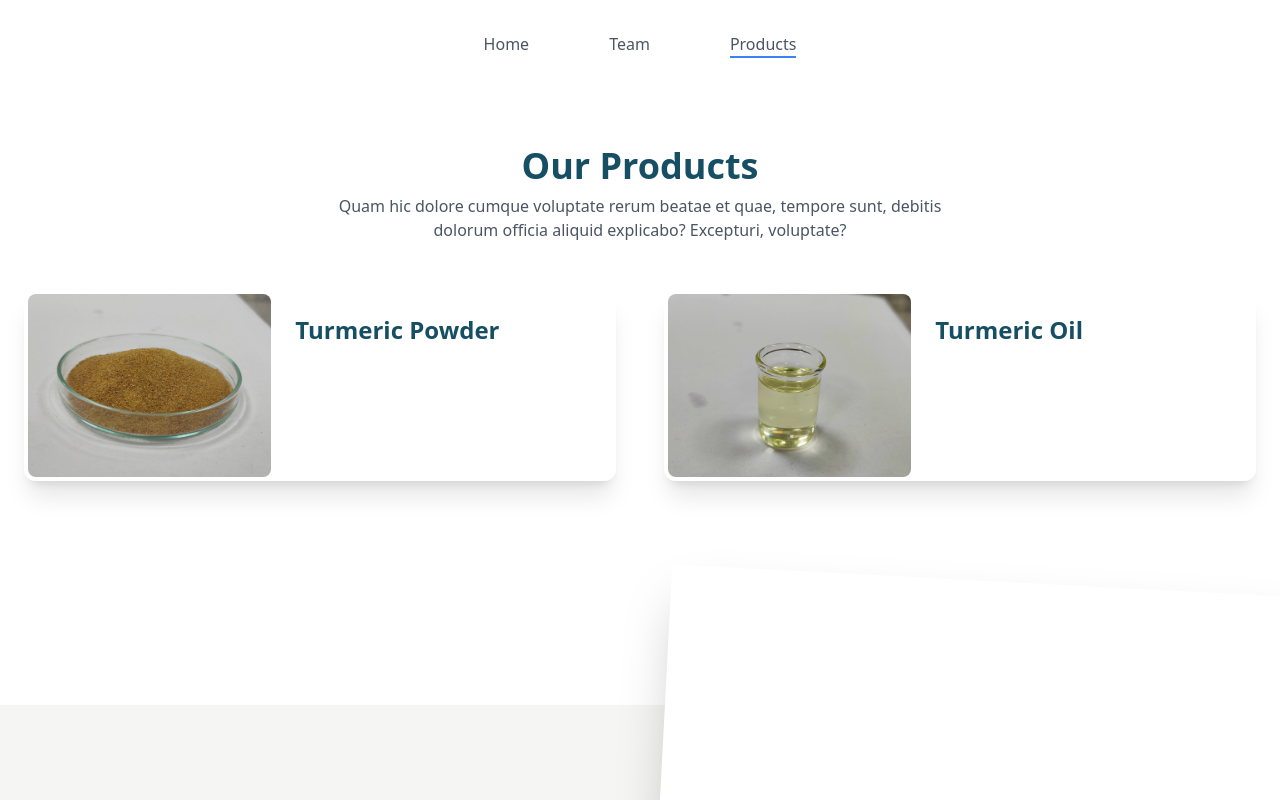
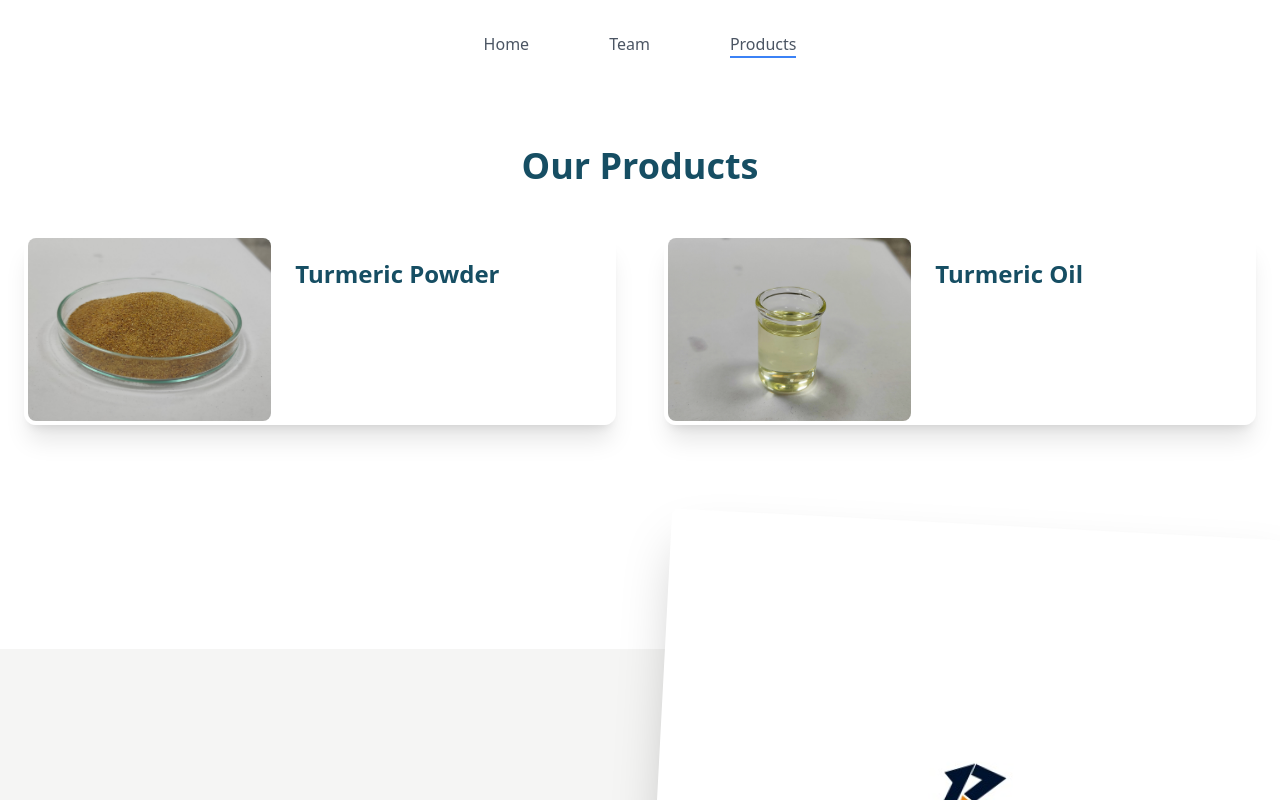
Before and after one commit to Introfect/RA-INNOVATIONS, a React (Create React App) app: page /products in a window 1280 px wide. Shown: the top 800 px of the page. Built offline with nearby package versions, Linux system fonts and the light colour scheme.

Commit message:
minor fix

```diff
--- a/src/components/Products/index.js
+++ b/src/components/Products/index.js
@@ -11,9 +11,9 @@ const Products = () => {
               Our Products
             </h2>
             <p className="lg:w-6/12 lg:mx-auto">
-              Quam hic dolore cumque voluptate rerum beatae et quae, tempore
+              {/* Quam hic dolore cumque voluptate rerum beatae et quae, tempore
               sunt, debitis dolorum officia aliquid explicabo? Excepturi,
-              voluptate?
+              voluptate? */}
             </p>
           </div>
 
--- a/src/components/Team/index.js
+++ b/src/components/Team/index.js
@@ -9,8 +9,8 @@ const Teams = () => {
             Our Team
           </h2>
           <p className="lg:w-6/12 lg:mx-auto">
-            Quam hic dolore cumque voluptate rerum beatae et quae, tempore sunt,
-            debitis dolorum officia aliquid explicabo? Excepturi, voluptate?
+            {/* Quam hic dolore cumque voluptate rerum beatae et quae, tempore sunt,
+            debitis dolorum officia aliquid explicabo? Excepturi, voluptate? */}
           </p>
         </div>
       </div>
@@ -47,7 +47,7 @@ const Teams = () => {
           <div className="flex flex-col items-start mb-16 text-left lg:flex-grow md:w-1/2 lg:pr-24 md:pr-16 md:mb-0">
             <h2 className="mb-8 text-xs font-semibold tracking-widest text-black uppercase title-font">
               {" "}
-              Your tagline{" "}
+              {/* Your tagline{" "} */}
             </h2>
             <h1 className="mb-8 text-2xl font-black tracking-tighter text-black md:text-5xl title-font">
               {" "}
```
